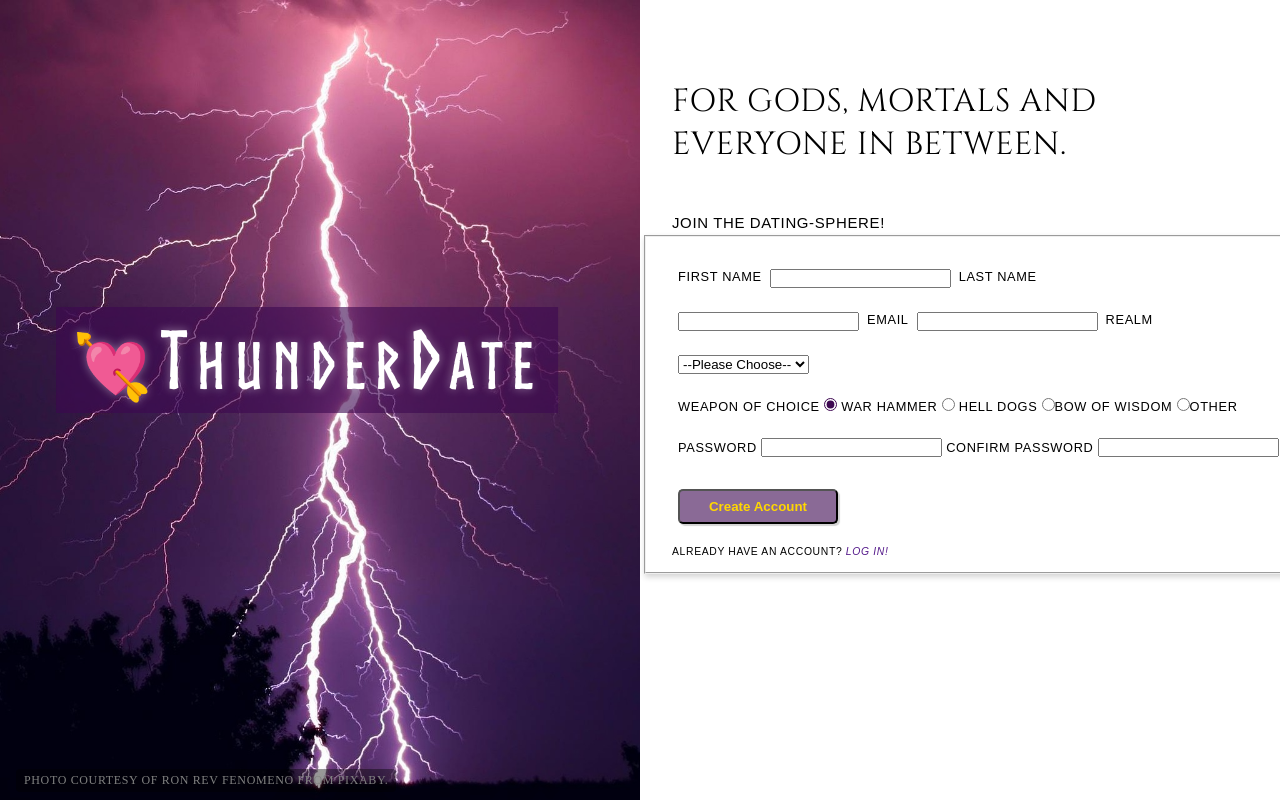
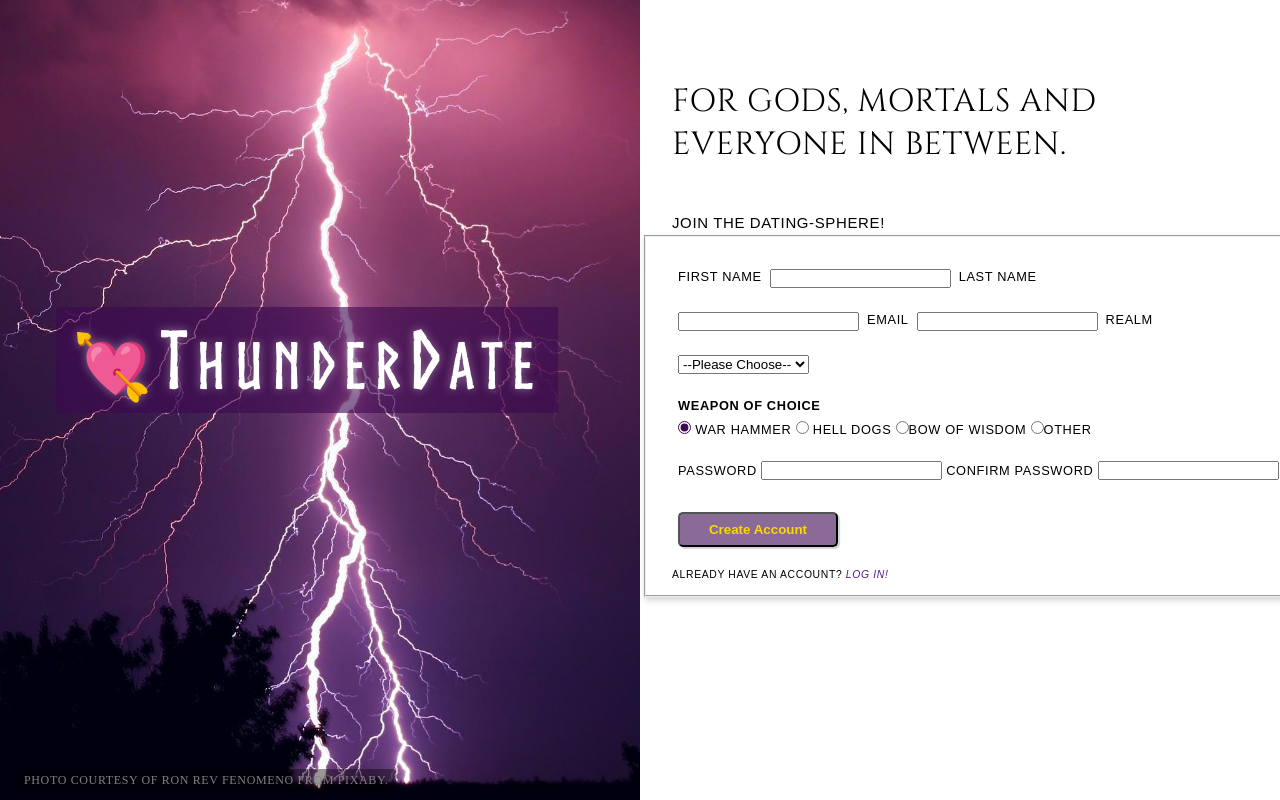
Before and after one commit to ebey04/ThunderDate, a plain HTML site: page index.html in a window 1280 px wide. Shown: the top 800 px of the page. Drawn offline with Linux system fonts and the light colour scheme.

Commit message:
feat: add fieldset to weapons section for accessibilit & stylistically removed border

```diff
--- a/index.html
+++ b/index.html
@@ -51,11 +51,13 @@
             </section>
 
             <section id="weapon">
-                <label for="weapon_choice">Weapon of Choice</label>
+                <fieldset>
+                <legend>Weapon of Choice</legend>
                 <input type="radio" name="weapon" value="war_hammer" checked> War Hammer
                 <input type="radio" name="weapon" value="hell_dogs"> Hell Dogs
                 <input type="radio" name="weapon" value="bow">Bow of Wisdom
                 <input type="radio" name="weapon" value="other">Other
+                </fieldset>
             </section>
 
             <section id="password">
--- a/styles.css
+++ b/styles.css
@@ -135,6 +135,19 @@ form {
     margin: 1.5rem 0;
 }
 
+#weapon fieldset {
+  border: none;
+  padding: 0;
+  margin: 0;
+  box-shadow: none;
+}
+
+legend {
+  font-weight: bold; /* optional, just for styling */
+  margin-bottom: 0.5rem;
+}
+
+
 #password{
     margin-bottom: 1rem;
 }
```
